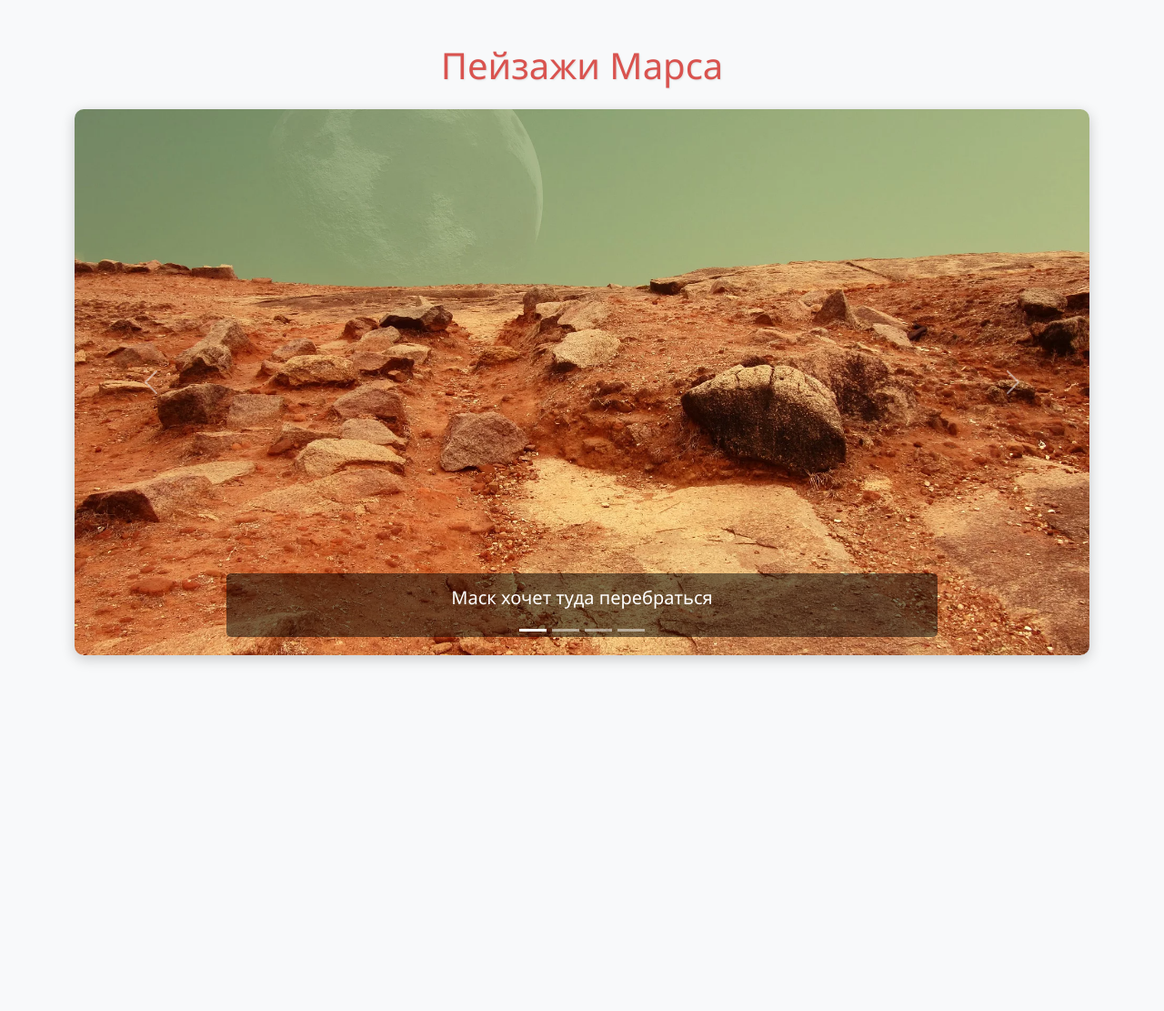
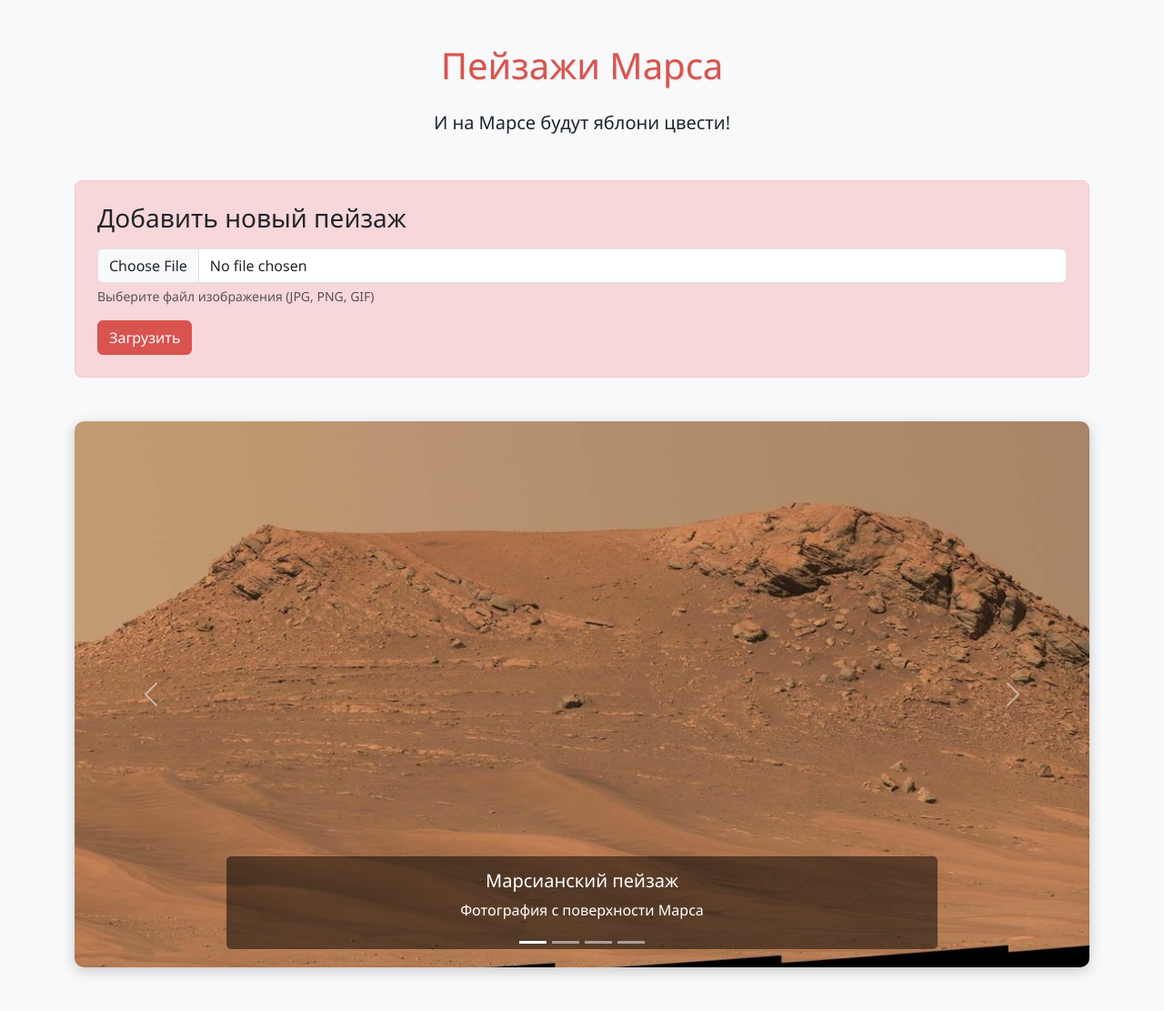
Before and after one commit to Kuznetsov1209/-, a Flask app: page /carousel in a window 1280 px wide. Shown: the whole page at 91% size. Before the commit the page ends 729 px from the top, so only its background shows below. Run offline with Flask 3, Linux system fonts and the light colour scheme.

Commit message:
модернизировал приложение по задание

```diff
--- a/mars_gallery/main.py
+++ b/mars_gallery/main.py
@@ -1,21 +1,53 @@
-from flask import Flask, render_template, redirect, url_for
+from flask import Flask, render_template, redirect, url_for, request
+import os
+from werkzeug.utils import secure_filename
 
 app = Flask(__name__)
+app.config['UPLOAD_FOLDER'] = 'static/images'
+app.config['ALLOWED_EXTENSIONS'] = {'png', 'jpg', 'jpeg', 'gif'}
+
+# Создаем папку для загрузок, если ее нет
+os.makedirs(app.config['UPLOAD_FOLDER'], exist_ok=True)
 
 
-@app.route('/')
-def index():
-    return redirect(url_for('carousel'))  # Перенаправление на /carousel
+def allowed_file(filename):
+    return '.' in filename and \
+        filename.rsplit('.', 1)[1].lower() in app.config['ALLOWED_EXTENSIONS']
 
 
-@app.route('/carousel')
+def get_gallery_images():
+    images = []
+    for filename in os.listdir(app.config['UPLOAD_FOLDER']):
+        if allowed_file(filename):
+            images.append({
+                "filename": filename,
+                "title": "Марсианский пейзаж",
+                "description": "Фотография с поверхности Марса"
+            })
+    return images
+
+
+@app.route('/', methods=['GET', 'POST'])
+def index():
+    if request.method == 'POST':
+        if 'photo' not in request.files:
+            return redirect(request.url)
+
+        file = request.files['photo']
+
+        if file.filename == '':
+            return redirect(request.url)
+
+        if file and allowed_file(file.filename):
+            filename = secure_filename(file.filename)
+            file.save(os.path.join(app.config['UPLOAD_FOLDER'], filename))
+
+    return redirect(url_for('carousel'))
+
+
+@app.route('/carousel', methods=['GET', 'POST'])
 def carousel():
-    images = [
-        {"filename": "mars1.jpg", "title": "Маск хочет туда перебраться"},
-        {"filename": "mars2.jpg", "title": "Маск хочет туда перебраться"},
-        {"filename": "mars3.jpg", "title": "Маск хочет туда перебраться"},
-        {"filename": "mars4.jpg", "title": "Маск хочет туда перебраться"}
-    ]
+    images = get_gallery_images()
     return render_template('gallery.html', images=images)
 
 
--- a/mars_gallery/static/css/style.css
+++ b/mars_gallery/static/css/style.css
@@ -24,3 +24,19 @@ h1 {
     color: #d9534f;
     text-shadow: 1px 1px 2px rgba(0,0,0,0.1);
 }
+
+.upload-form {
+    background-color: #f8d7da;
+    border: 1px solid #f5c6cb;
+    border-radius: 8px;
+}
+
+.btn-danger {
+    background-color: #d9534f;
+    border-color: #d9534f;
+}
+
+.btn-danger:hover {
+    background-color: #c9302c;
+    border-color: #c12e2a;
+}
--- a/mars_gallery/templates/gallery.html
+++ b/mars_gallery/templates/gallery.html
@@ -5,13 +5,27 @@
     <meta name="viewport" content="width=device-width, initial-scale=1.0">
     <title>Марсианские пейзажи</title>
     <link href="https://cdn.jsdelivr.net/npm/bootstrap@5.3.0/dist/css/bootstrap.min.css" rel="stylesheet">
-    <link href="/static/css/style.css" rel="stylesheet">
+    <link href="{{ url_for('static', filename='css/style.css') }}" rel="stylesheet">
 </head>
 <body>
     <div class="container my-5">
         <h1 class="text-center mb-4">Пейзажи Марса</h1>
+        <p class="text-center lead mb-5">И на Марсе будут яблони цвести!</p>
 
-        <div id="marsCarousel" class="carousel slide" data-bs-ride="carousel">
+        <!-- Форма загрузки новых изображений -->
+        <div class="upload-form card mb-5 p-4">
+            <h3 class="mb-3">Добавить новый пейзаж</h3>
+            <form method="POST" action="{{ url_for('index') }}" enctype="multipart/form-data">
+                <div class="mb-3">
+                    <input class="form-control" type="file" name="photo" required>
+                    <div class="form-text">Выберите файл изображения (JPG, PNG, GIF)</div>
+                </div>
+                <button type="submit" class="btn btn-danger">Загрузить</button>
+            </form>
+        </div>
+
+        <!-- Карусель с изображениями -->
+        <div id="marsCarousel" class="carousel slide mb-5" data-bs-ride="carousel">
             <div class="carousel-indicators">
                 {% for image in images %}
                 <button type="button" data-bs-target="#marsCarousel"
@@ -23,7 +37,9 @@
             <div class="carousel-inner">
                 {% for image in images %}
                 <div class="carousel-item {% if loop.first %}active{% endif %}">
-                    <img src="/static/images/{{ image.filename }}" class="d-block w-100" alt="{{ image.title }}">
+                    <img src="{{ url_for('static', filename='images/' + image.filename) }}"
+                         class="d-block w-100"
+                         alt="{{ image.title }}">
                     <div class="carousel-caption d-none d-md-block">
                         <h5>{{ image.title }}</h5>
                         <p>{{ image.description }}</p>
@@ -34,13 +50,12 @@
 
             <button class="carousel-control-prev" type="button" data-bs-target="#marsCarousel" data-bs-slide="prev">
                 <span class="carousel-control-prev-icon"></span>
+                <span class="visually-hidden">Previous</span>
             </button>
             <button class="carousel-control-next" type="button" data-bs-target="#marsCarousel" data-bs-slide="next">
                 <span class="carousel-control-next-icon"></span>
+                <span class="visually-hidden">Next</span>
             </button>
-        </div>
-
-        <div class="text-center mt-4">
         </div>
     </div>
 
```
